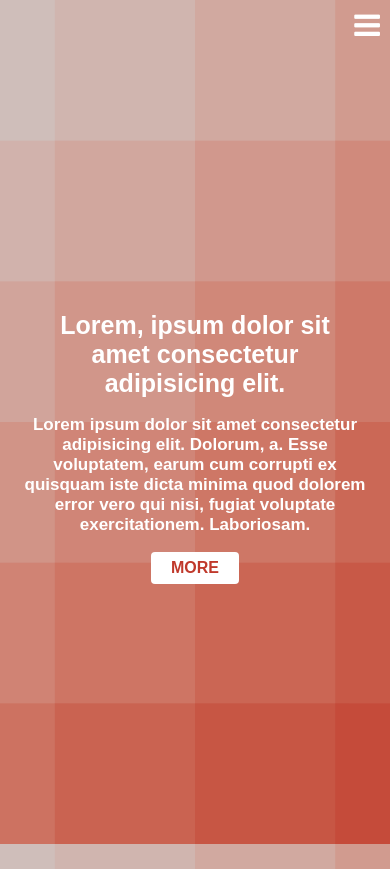
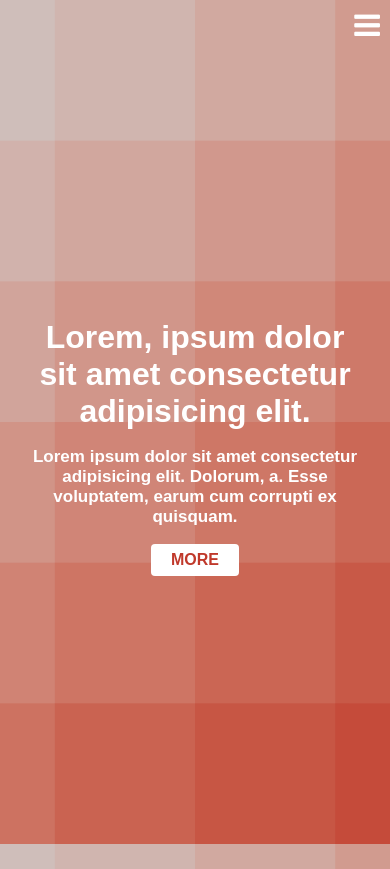
Before and after one commit to msimicshauma/company-template-one, a plain HTML site: page index.html in a window 390 px wide. Drawn offline with Linux system fonts and the light colour scheme; a web font is replaced by a local one.

Commit message:
changed h1 size and edited placeholed text

```diff
--- a/assets/css/style.css
+++ b/assets/css/style.css
@@ -216,10 +216,6 @@ a:visited {
         font-size: 30px;
     }
 
-    .content h1 {
-        font-size: 25px;
-    }
-
     .content p {
         font-size: 17px;
         padding: 0 20px;
--- a/index.html
+++ b/index.html
@@ -27,7 +27,7 @@
             <div class="content">
                     <i class="fa fa-bars"></i>
                     <h1>Lorem, ipsum dolor sit amet consectetur adipisicing elit.</h1>
-                    <p>Lorem ipsum dolor sit amet consectetur adipisicing elit. Dolorum, a. Esse voluptatem, earum cum corrupti ex quisquam iste dicta minima quod dolorem error vero qui nisi, fugiat voluptate exercitationem. Laboriosam.</p>
+                    <p>Lorem ipsum dolor sit amet consectetur adipisicing elit. Dolorum, a. Esse voluptatem, earum cum corrupti ex quisquam.</p>
                     <a href="#">MORE</a>
             </div>
         </section>
```
